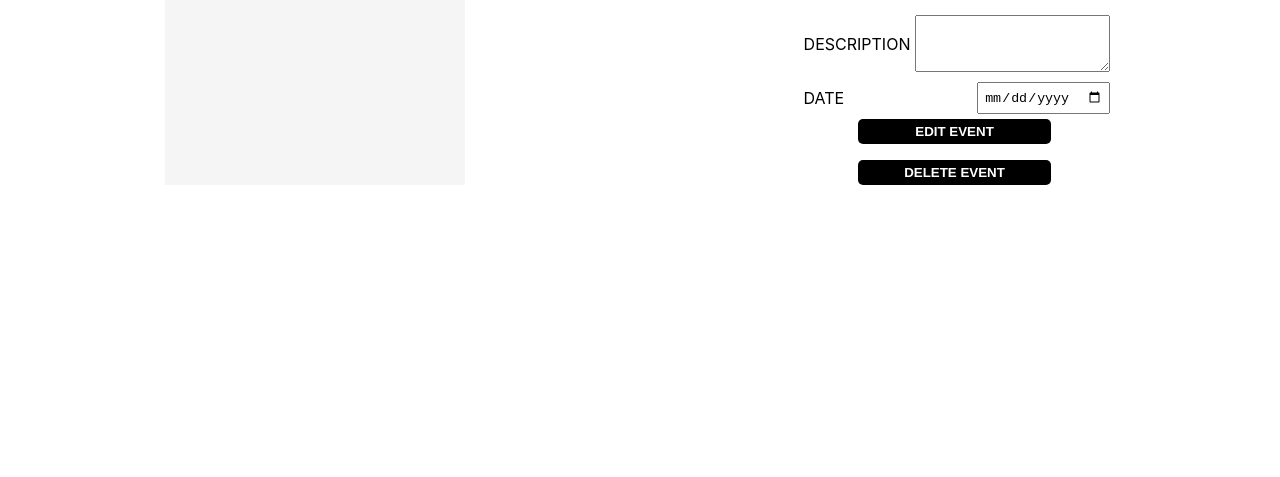
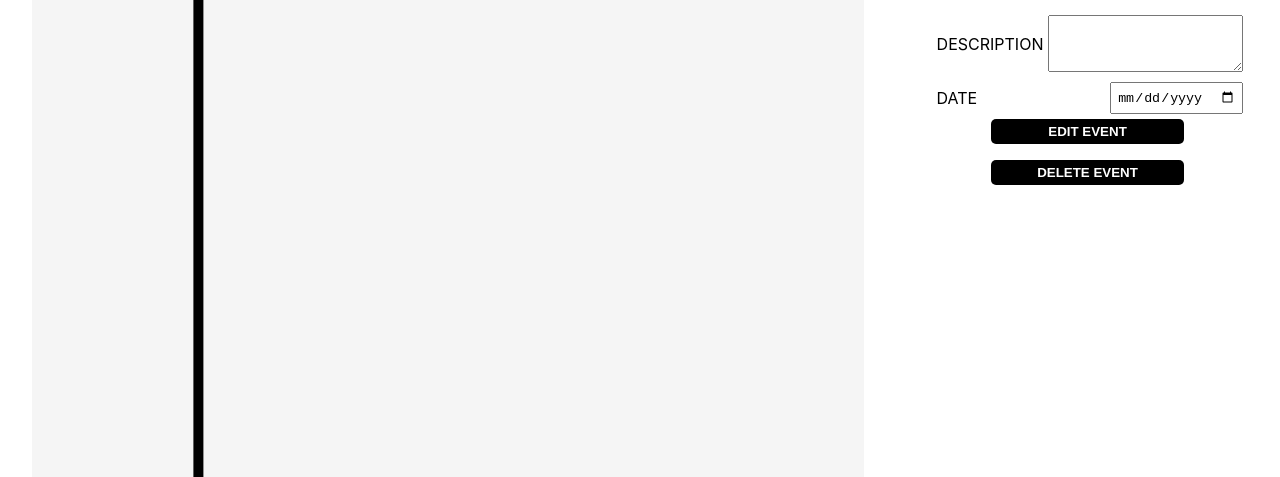
Before and after one commit to natkozak/TimelineTree, a plain HTML site: page index.html in a window 1280 px wide. Shown: the part 450-927 px from the top of the page. Before the commit the page ends 800 px from the top, so only its background shows below. Drawn offline with Linux system fonts and the light colour scheme.

Commit message:
finish changing file names

```diff
--- a/index.html
+++ b/index.html
@@ -1,6 +1,6 @@
 <html>
   <head>
-    <title>Canvas Practice</title>
+    <title>TimelineTree</title>
     <script src="https://kit.fontawesome.com/3e69383094.js" crossorigin="anonymous"></script>
   </head>
   <style type="text/css">
@@ -105,7 +105,7 @@
     </header>
     <div class="content">
     <canvas id="timeline"></canvas>
-    <script type="application/javascript" src="practice.js"></script>
+    <script type="application/javascript" src="timeline.js"></script>
 
     <div class="forms">
       <form id="add-event-form">
```
